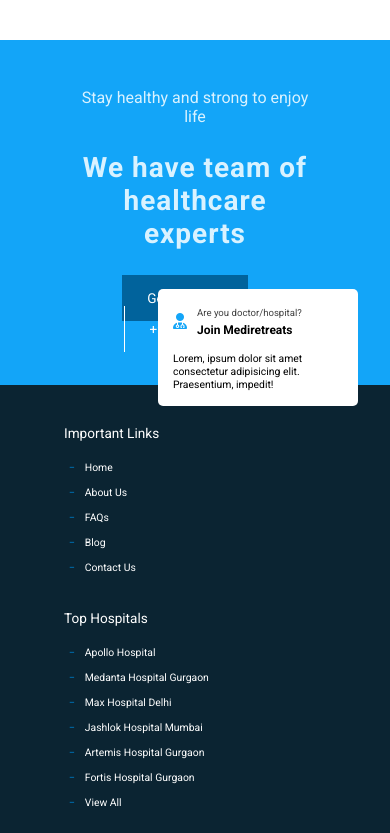
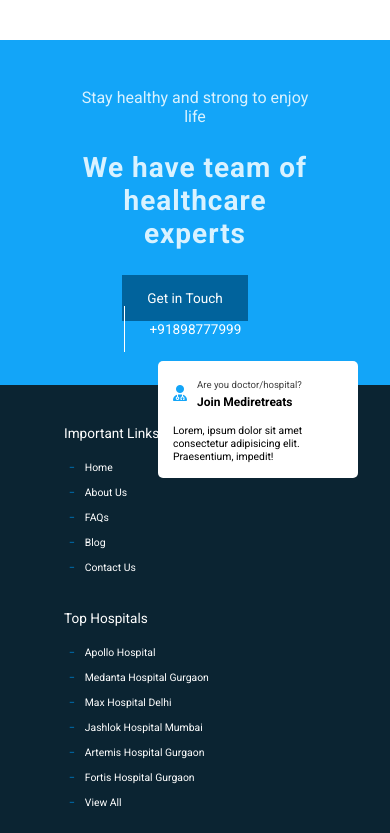
Before and after one commit to mouryasuraj/Ideamagix_Page_Development_Test, a plain HTML site: page index.html in a window 390 px wide. Shown: the part 6338-7171 px from the top of the page. Drawn offline with nearby package versions, Linux system fonts and the light colour scheme; a web font is replaced by a local one.

Commit message:
changed the position of Join_mediretreats class

```diff
--- a/css/styles.css
+++ b/css/styles.css
@@ -1006,4 +1006,7 @@ footer{
   .search{
     margin-right: 0;
   }
+  .join_mediretreats{
+    top: -3em;
+  }
 }
```
